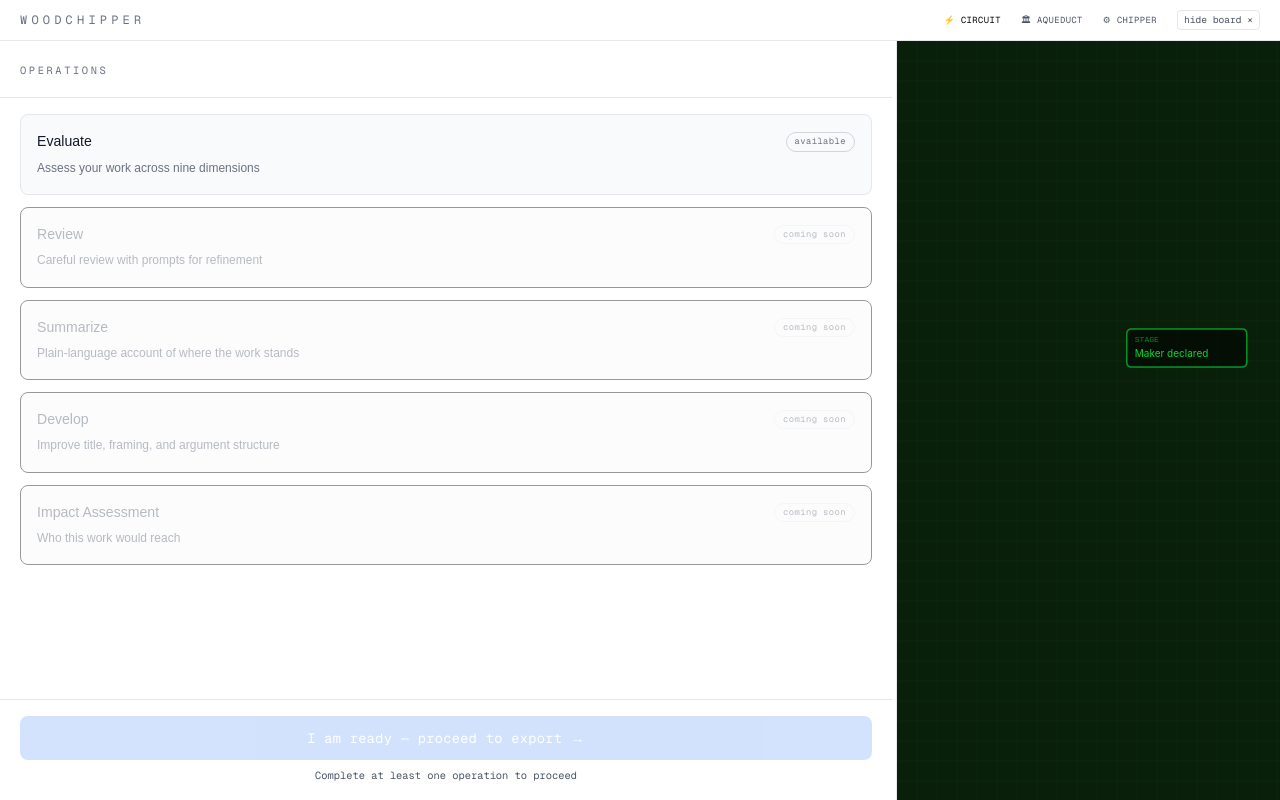
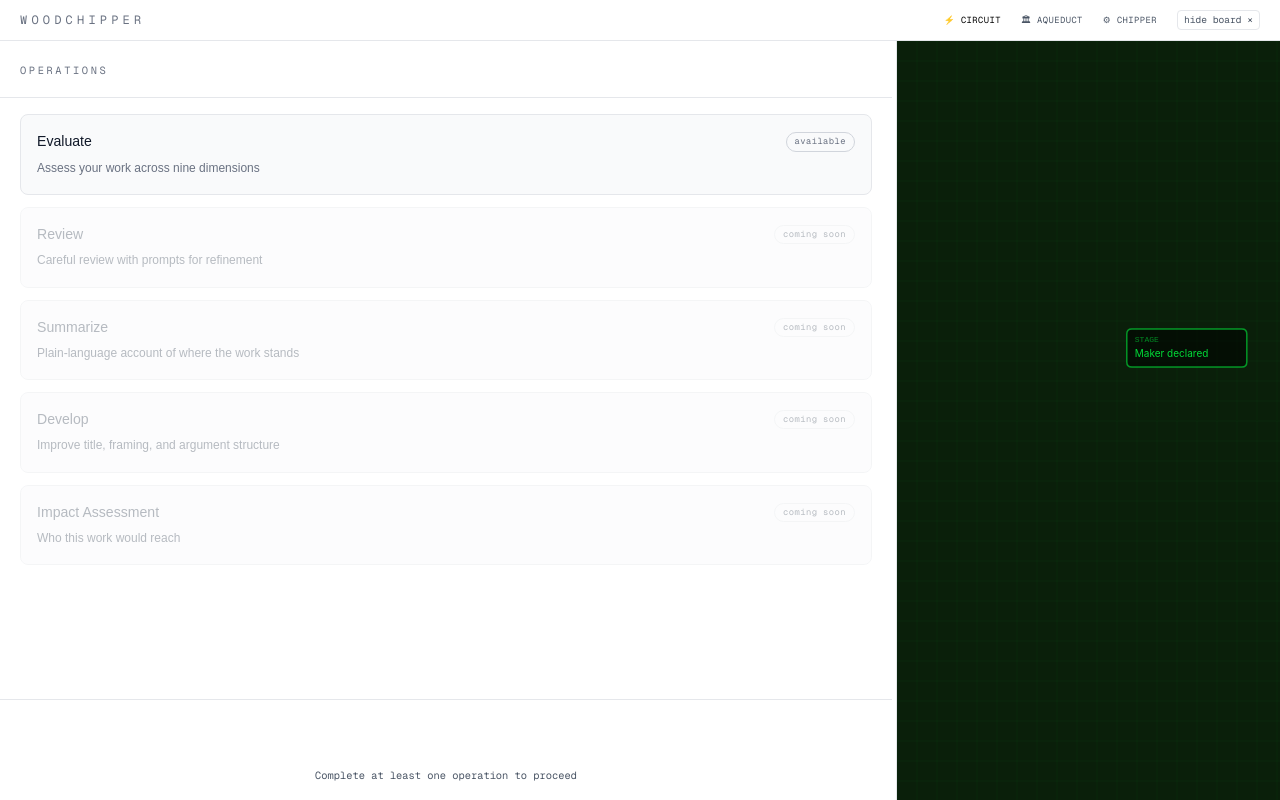
Before and after one commit to phosphene/chipper-ui, a Next.js app: page / in a window 1280 px wide. Both pictures are taken after a click on the button "skip to workspace". Built offline with nearby package versions, Linux system fonts and the light colour scheme; no server answers.

Commit message:
design: white with color accents — no dark backgrounds in app shell

```diff
--- a/app/page.tsx
+++ b/app/page.tsx
@@ -68,7 +68,7 @@ export default function Home() {
 
   // ── Zone A ────────────────────────────────────────────────────────────────
   if (mode === 'entry') return (
-    <main className="min-h-screen bg-white text-black flex flex-col">
+    <main className="min-h-screen bg-white text-gray-900 flex flex-col">
       <Header>
         <button
           data-testid="stage2-jump"
@@ -90,7 +90,7 @@ export default function Home() {
   );
 
   if (mode === 'expectations') return (
-    <main className="min-h-screen bg-white text-black flex flex-col">
+    <main className="min-h-screen bg-white text-gray-900 flex flex-col">
       <Header />
       <div className="max-w-2xl mx-auto px-6 py-12 flex-1 w-full">
         <ExpectationsScreen onBegin={() => { acknowledgeExpectations(); setMode('workspace'); }} />
@@ -100,7 +100,7 @@ export default function Home() {
 
   // ── Zone C ────────────────────────────────────────────────────────────────
   if (mode === 'ready-gate') return (
-    <main className="min-h-screen bg-white text-black flex flex-col">
+    <main className="min-h-screen bg-white text-gray-900 flex flex-col">
       <Header>
         <button data-testid="ready-gate-back" onClick={() => setMode('workspace')}
           className="text-[0.65rem] text-gray-500 hover:text-gray-400 font-mono transition-colors">
@@ -114,7 +114,7 @@ export default function Home() {
   );
 
   if (mode === 'done') return (
-    <main className="min-h-screen bg-white text-black flex flex-col">
+    <main className="min-h-screen bg-white text-gray-900 flex flex-col">
       <Header />
       <div data-testid="woodchipper-done" className="flex-1 flex items-center justify-center">
         <div className="text-center max-w-sm">
@@ -137,7 +137,7 @@ export default function Home() {
   // Forms LEFT (100-boardPct% when board open, 100% when closed)
   // Board RIGHT (boardPct%, resizable, dismissible)
   return (
-    <main className="h-screen bg-white text-black flex flex-col overflow-hidden">
+    <main className="h-screen bg-white text-gray-900 flex flex-col overflow-hidden">
       {/* Workspace header */}
       <header className="flex items-center justify-between px-5 py-2.5 border-b border-gray-200 flex-shrink-0">
         <span className="font-mono text-xs tracking-[0.35em] uppercase text-gray-500">Woodchipper</span>
--- a/components/workspace/OperationPanel.tsx
+++ b/components/workspace/OperationPanel.tsx
@@ -124,7 +124,7 @@ export function OperationPanel({ onReadyGate }: Props) {
         {lastEval && (
           <div
             data-testid="operation-evaluate-result"
-            className="p-4 rounded-lg border border-[#4f8ef5]/30 bg-[#4f8ef5]/05 mb-4"
+            className="p-4 rounded-lg border border-[#4f8ef5]/30 bg-white/05 mb-4"
           >
             <div className="flex items-center justify-between mb-2">
               <span className="font-mono text-[0.65rem] tracking-[0.15em] uppercase text-[#4f8ef5]">
@@ -169,11 +169,11 @@ export function OperationPanel({ onReadyGate }: Props) {
               disabled={!isAvailable}
               className={`w-full text-left p-4 rounded-lg border transition-all
                 ${isComingSoon
-                  ? 'border-white/05 bg-gray-50 opacity-40 cursor-not-allowed'
+                  ? 'border-gray-200 bg-gray-50 opacity-40 cursor-not-allowed'
                   : isDone
-                  ? 'border-[#4caf80]/30 bg-[#4caf80]/04 cursor-default'
+                  ? 'border-[#4caf80]/30 bg-white/04 cursor-default'
                   : isAvailable
-                  ? 'border-gray-200 bg-gray-50 hover:border-gray-400 hover:bg-[#1e1e1e] cursor-pointer'
+                  ? 'border-gray-200 bg-gray-50 hover:border-gray-400 hover:bg-white cursor-pointer'
                   : 'border-gray-200 bg-gray-50'
                 }`}
             >
@@ -209,7 +209,7 @@ export function OperationPanel({ onReadyGate }: Props) {
           disabled={completedOps.length === 0}
           className="w-full py-3 rounded-lg text-[0.85rem] font-mono tracking-wide transition-all
             disabled:opacity-25 disabled:cursor-not-allowed
-            bg-[#4f8ef5] text-white hover:opacity-85"
+            bg-white text-white hover:opacity-85"
         >
           I am ready — proceed to export →
         </button>
```
